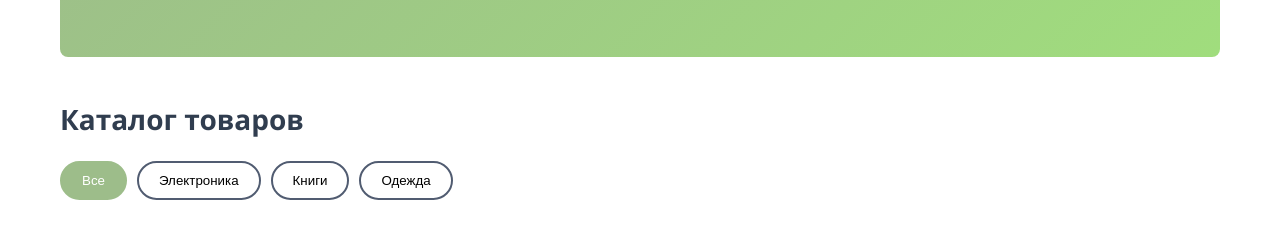
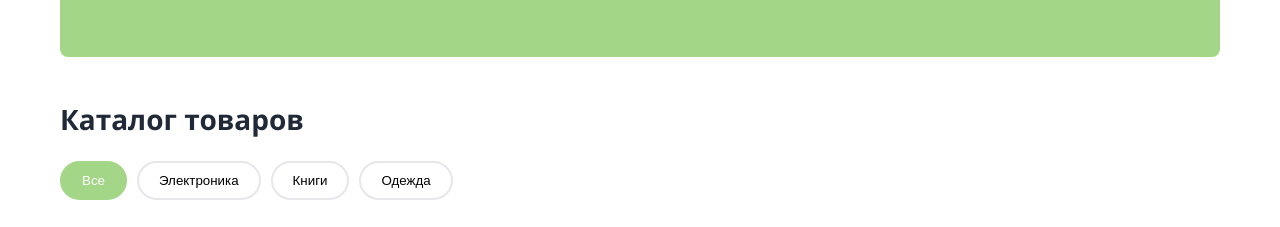
Before and after one commit to stdemchenko-collab/gdopsjgo, a plain HTML site: page index.html in a window 1280 px wide. Shown: the part 332-559 px from the top of the page. Drawn offline with Linux system fonts and the light colour scheme.

Commit message:
upd index
changed store name

```diff
--- a/index.html
+++ b/index.html
@@ -10,7 +10,7 @@
     <header class="header">
         <div class="container">
             <div class="header-content">
-                <h1 class="logo"><a href="index.html">🛍️ Online Store</a></h1>
+                <h1 class="logo"><a href="index.html">🛍️ Apex</a></h1>
                 <nav class="nav">
                     <a href="index.html" class="nav-link active">Главная</a>
                     <a href="#products" class="nav-link">Товары</a>
--- a/styles.css
+++ b/styles.css
@@ -5,19 +5,14 @@
 }
 
 :root {
-    --primary-color: #9dbd8a;
-    --secondary-color: #a0dd7d;
-    --accent-color: #dfa9c2;
-    --text-color: #303d4f;
-    --light-bg: #8dbaba;
-    --border-color: #515c71;
-    --success-color: #8dc2b0;
-    --danger-color: #a2699a;
-}
-
-.dark-theme {
-    --primary-color: #53753c;
-    --text-color: #f3f4f6;
+    --primary-color: #a4d687;
+    --secondary-color: #a4d687;
+    --accent-color: #e29ebe;
+    --text-color: #1f2937;
+    --light-bg: #f3f4f6;
+    --border-color: #e5e7eb;
+    --success-color: #10b981;
+    --danger-color: #ef4444;
 }
 
 body {
```
